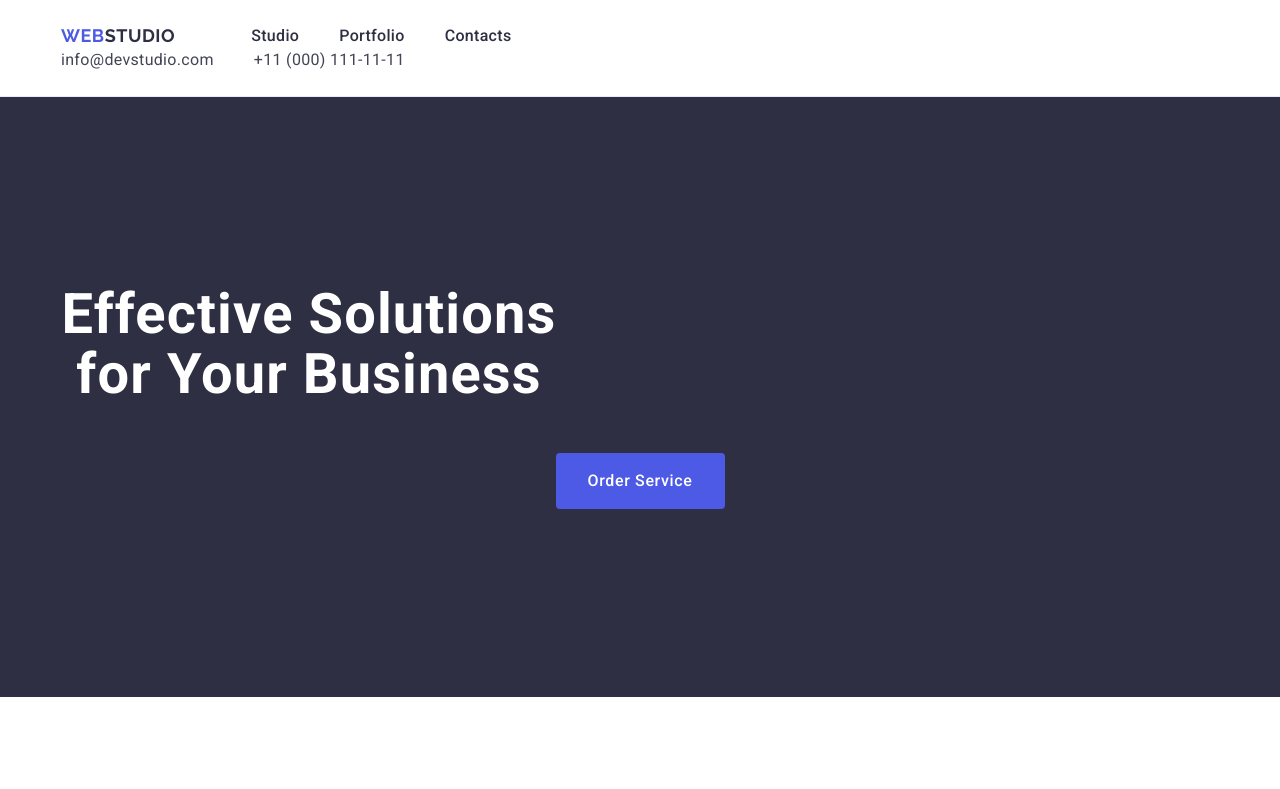
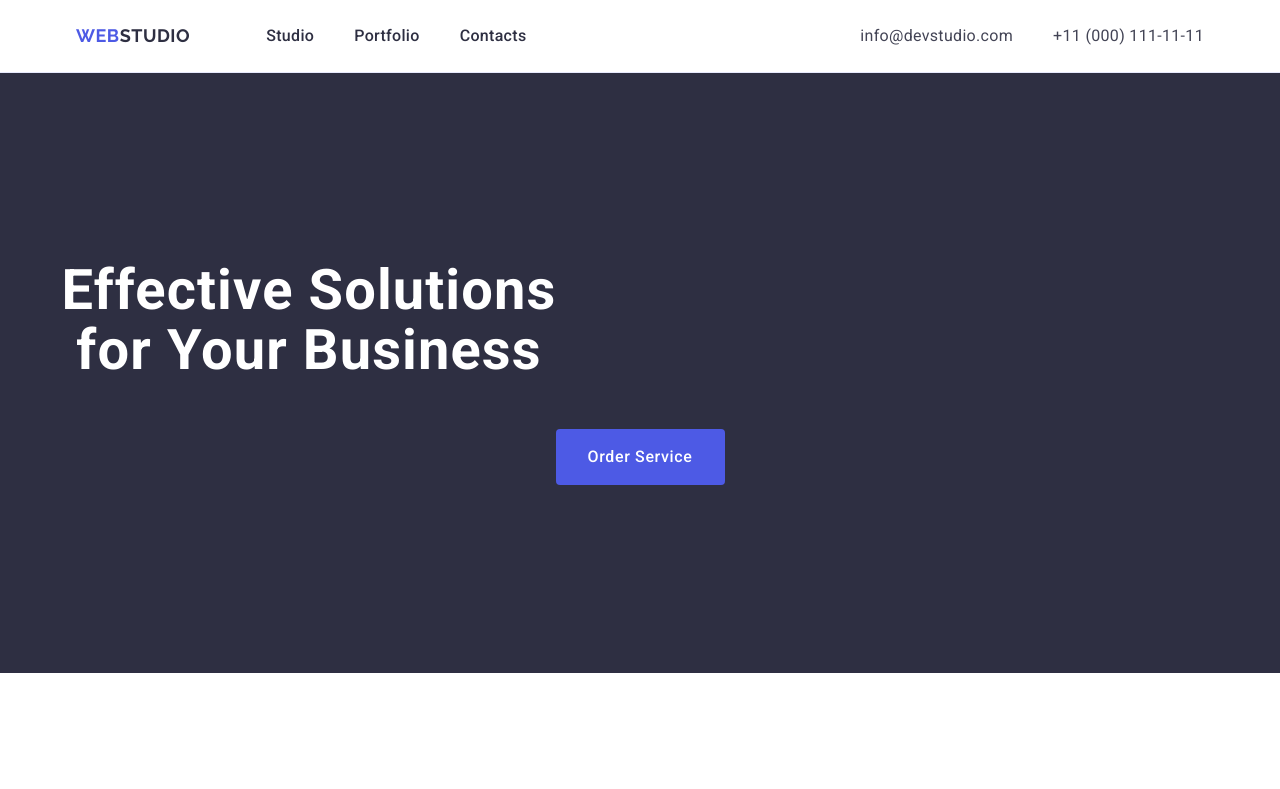
Before and after one commit to sukrutdemasek/goit-markup-hw-03, a plain HTML site: page index.html in a window 1280 px wide. Shown: the top 789 px of the page. Drawn offline with nearby package versions, Linux system fonts and the light colour scheme.

Commit message:
Added seventh pack of changes

```diff
--- a/css/styles.css
+++ b/css/styles.css
@@ -59,7 +59,7 @@ gap: 0px;
 
 }
 
-.container .nav-div{
+.nav-div{
     display:flex;
     flex-direction: row;
     justify-content: flex-start;
```
